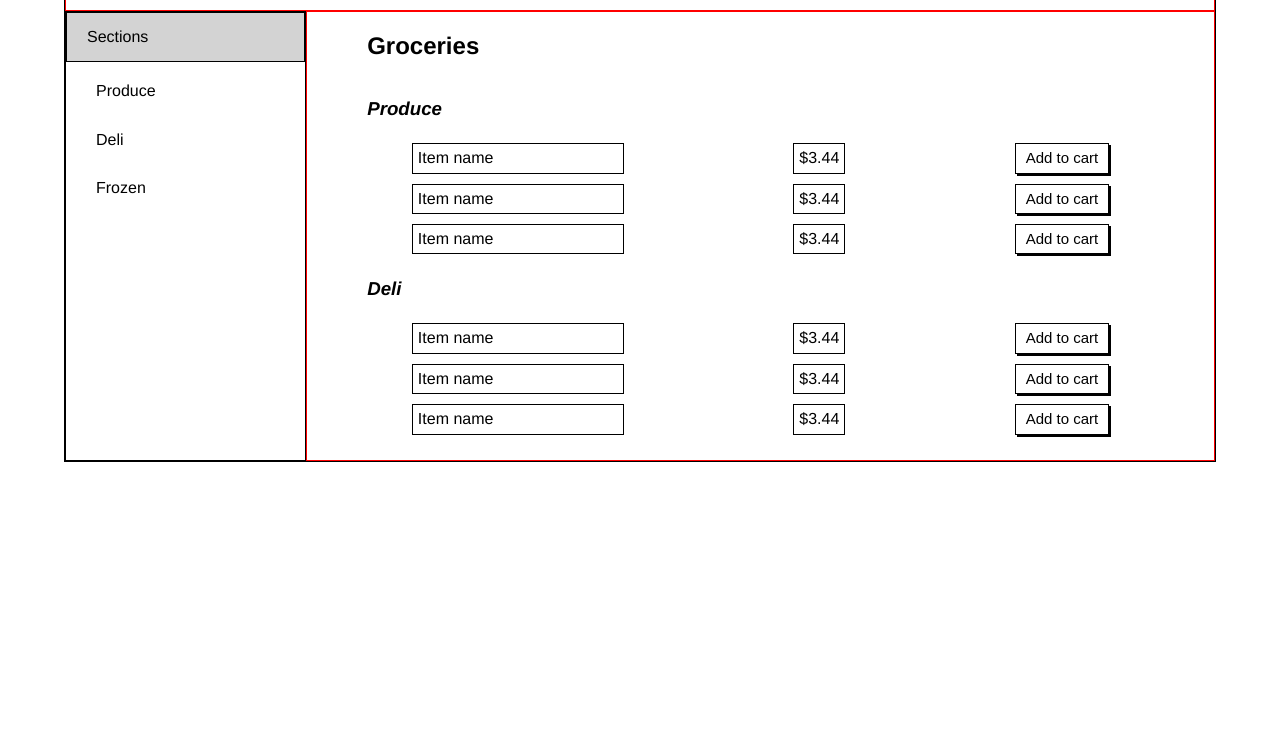
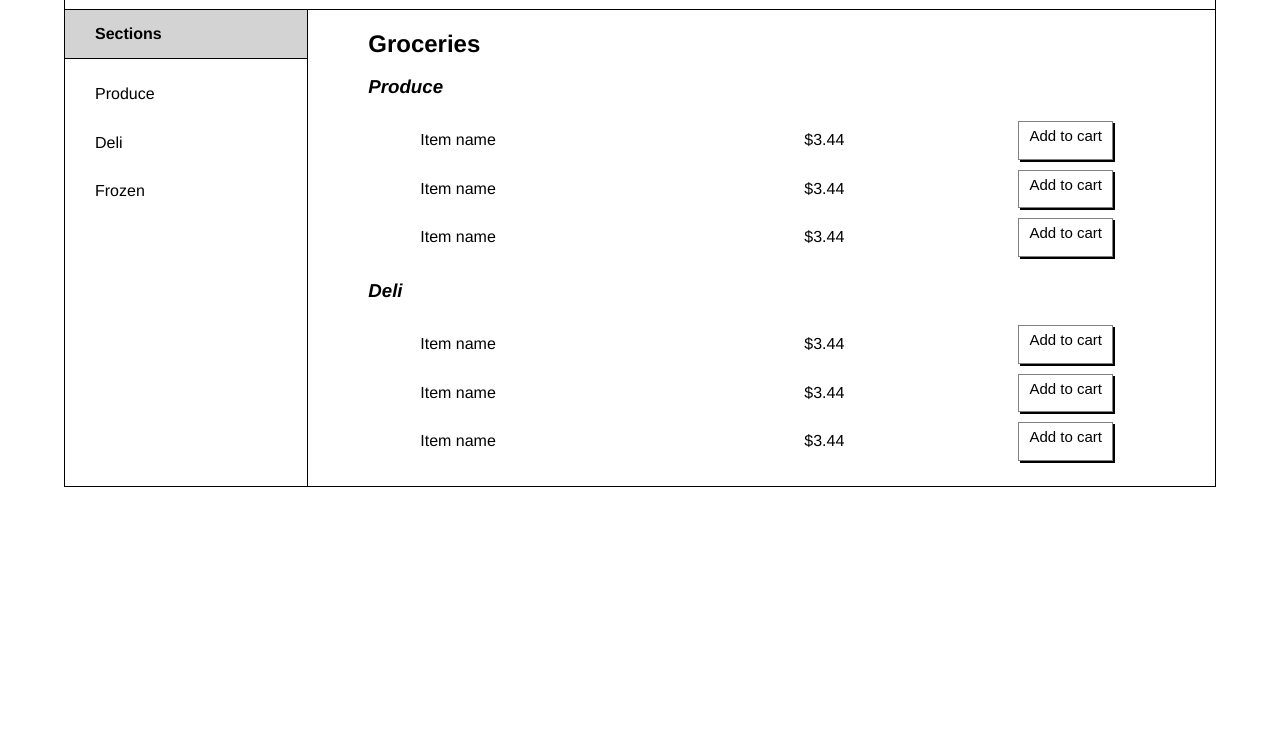
Before and after one commit to Maxmi/phase-2-challenge, a plain HTML site: page part-3/index.html in a window 1280 px wide. Shown: the part 58-800 px from the top of the page. Drawn offline with nearby package versions, Linux system fonts and the light colour scheme.

Commit message:
part 3 made some changes

```diff
--- a/part-3/index.html
+++ b/part-3/index.html
@@ -1,5 +1,6 @@
 <!DOCTYPE html>
 <html>
+
 <head>
   <meta charset="utf-8">
   <meta name="viewport" content="width=device-width, initial-scale=1">
@@ -7,6 +8,7 @@
   <link rel="stylesheet" href="https://cdnjs.cloudflare.com/ajax/libs/normalize/7.0.0/normalize.min.css">
   <link rel="stylesheet" href="style.css">
 </head>
+
 <body>
 
   <div class="header">
@@ -17,18 +19,20 @@
   <div class="container">
 
     <div class="sidenav">
-        <ul>Sections</ul>
+      <h4 class="sidetitle">Sections</h4>
+
+      <ul>
       <li><a href="#produce">Produce</a></li>
       <li><a href="#deli">Deli</a></li>
       <li><a href="#">Frozen</a></li>
+      </ul>
     </div>
 
     <div class="main">
       <h2 class="groceries">Groceries</h2>
 
-        <div class="section">
-
-        <h3 class="produce" id="produce">Produce</h3>
+        <div id="produce">
+          <h3 class="produce">Produce</h3>
 
           <div class="item">
             <span class="item-info name">Item name</span>
@@ -48,6 +52,11 @@
             <button class="item-info">Add to cart</button>
           </div>
 
+        </div>
+        <!-- end of produce div -->
+
+
+        <div id="deli">
 
           <h3 class="deli" id="deli">Deli</h3>
 
@@ -69,11 +78,14 @@
             <button class="item-info">Add to cart</button>
           </div>
 
+        </div>
+        <!-- end of deli div -->
 
-      </div> <!-- end of section -->
-
-      </div> <!-- end of main -->
-    </div> <!-- end of container -->
+    </div>
+    <!-- end of main -->
+  </div>
+  <!-- end of container -->
 
 </body>
+
 </html>
--- a/part-3/style.css
+++ b/part-3/style.css
@@ -13,7 +13,7 @@ body {
   align-items: baseline;
   padding: 20px 40px;
   margin: 0 auto;
-  border: 1px solid red;
+  border-bottom: 1px solid black;
 }
 
 span.title {
@@ -27,7 +27,7 @@ span.title {
   padding: 5px 10px;
   background-color: white;
   font-size: 12px;
-  border: 1px solid blue;
+  border: 1px solid grey;
 }
 
 .container {
@@ -38,23 +38,25 @@ span.title {
 }
 
 .sidenav {
-  border: 1px solid black;
+  border-right: 1px solid black;
   flex-grow: 0.5;
 }
 
-.sidenav ul {
+h4.sidetitle {
   background-color: lightgrey;
-  padding: 15px 20px;
+  padding: 15px 30px;
   margin: 0;
   font-style: normal;
-  border: 1px solid black;
+  border-bottom: 1px solid black;
 }
 
+.sidenav ul {
+  padding: 0;
+}
 .sidenav li {
   list-style: none;
   padding: 10px;
   margin: 10px 20px;
-  border:
 }
 
 .sidenav a {
@@ -63,44 +65,35 @@ span.title {
 }
 
 .sidenav a:hover {
-  background-color: #c0ffee;
+  background-color: lightgreen;
 }
 
 .main {
-  border: 1px solid red;
   flex-grow: 2;
   display: flex;
   flex-direction: column;
-
+  padding: 20px;
 }
 
-.groceries {
-  padding-left: 60px;
-  margin-bottom: 0;
-}
-
-.section {
-  margin: 20px;
+h2.groceries {
+  padding-left: 40px;
+  margin: 0;
 }
 
 h3.produce, h3.deli {
   font-style: italic;
-  /*font-size: 20px;*/
   margin-left: 40px;
-  /*margin-bottom: 20px;*/
 }
 
 .item {
   display: flex;
   justify-content: space-around;
-
 }
 
 .item-info {
   display: inline-flex;
-  padding: 5px;
+  padding: 10px;
   margin: 5px;
-  border: 1px solid black;
 }
 
 .name {
@@ -113,4 +106,5 @@ button.item-info {
   margin-right: 5px;
   background-color: white;
   font-size: 15px;
+  border: 1px solid grey;
 }
```
Lines whose indentation alone changed are shown as unchanged.
